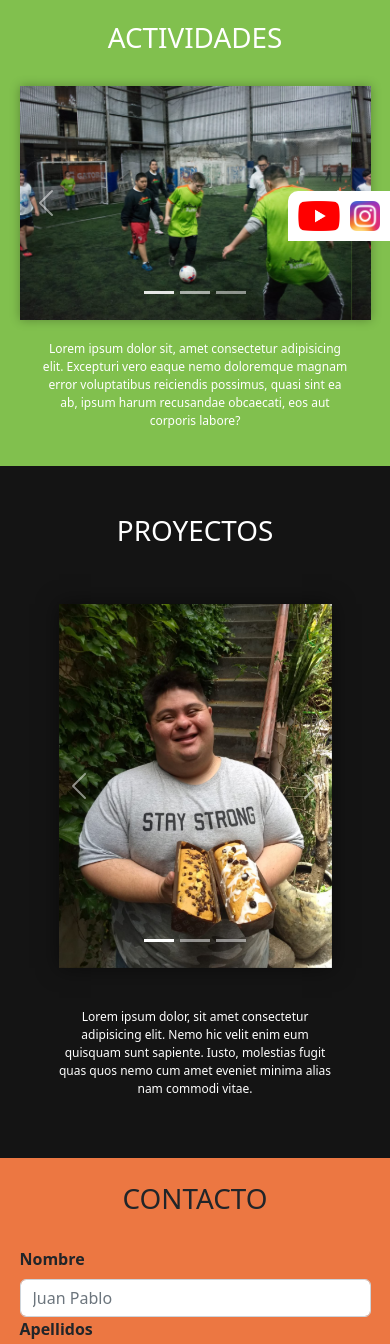
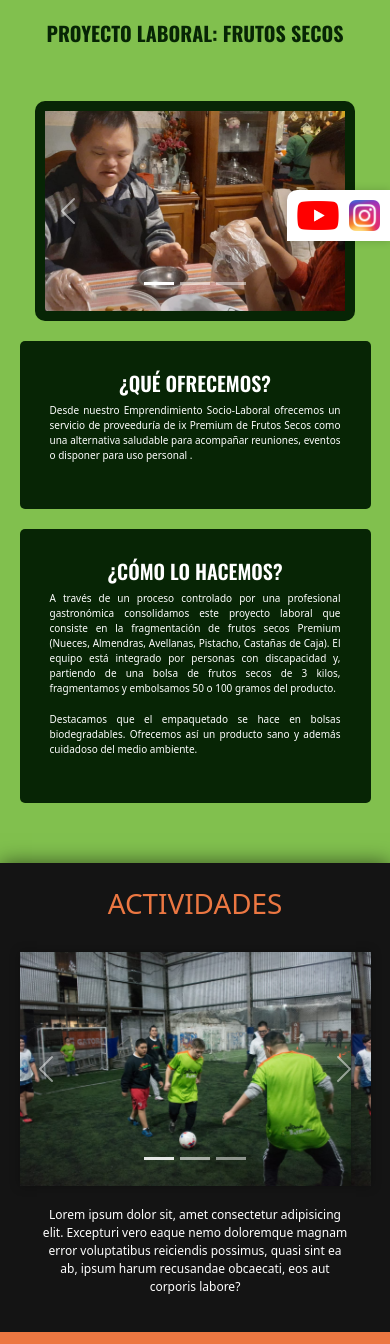
Before and after one commit to aleguztor/Saltando-Barreras, a plain HTML site: page index.html in a window 390 px wide. Shown: the part 603-1947 px from the top of the page. Drawn offline with nearby package versions, Linux system fonts and the light colour scheme.

Commit message:
Seccion frutos secos

```diff
--- a/css/style.css
+++ b/css/style.css
@@ -62,7 +62,7 @@ body{
     }
     .menu a{
 
-        font-size: 10px;
+        font-size: 15px;
     }
 }
 
@@ -72,15 +72,16 @@ body{
 
                 /*SECCION SALTANDO BARRERAS IMG*/
 
+
+
 .container-seccion{
+
     width: 100%;
-
-    background-image: url("../Multimedia/jugandofutbol.jpeg");
+    background-image: url("../Multimedia/Posibleportada.jpg");
     height: max-content;
     background-size: cover;
-
     background-attachment: fixed;
-   background-position-x: right;
+    background-position: center;
 }
 .texto-saltando{
     color: white;
@@ -104,9 +105,22 @@ body{
     font-size: 80px;
 }
 .texto-saltando p{
-    letter-spacing: 10px;
+    padding-top: 20px;
+    width: 80%;
     font-size: 20PX;
     font-family: 'Quicksand', sans-serif;
+}
+ .mision {
+
+   position: absolute;
+   margin-top: 550px;
+    width: 40%;
+    padding: 10px;
+    padding-bottom: 50px;
+    background-color: #7fc14d;
+    border-top-left-radius: 10px;
+    border-top-right-radius: 10px;
+
 }
 
 @media screen and (max-width: 550px){
@@ -117,7 +131,7 @@ body{
     }
     .texto-saltando p{
         font-size: 15px;
-        letter-spacing: 5px;
+
     }
 }
 
@@ -126,13 +140,15 @@ body{
                /*ACTIVIDADES*/
 
 #actividades{
-    background-color: #81c04e;
+    box-shadow: 0 0 20px rgba(0, 0, 0, 0.589);
+    background-color: rgb(20, 20, 20);
     color: white;
    padding-bottom: 20px;
 
 }
 
-.h1{
+#actividades .h1{
+    color: #ec7742;
     text-align: center;
 
 }
@@ -179,76 +195,170 @@ body{
 
 
 /**************************/
-/* PROYECTOS SECTION*/
+/* PROYECTOS FRUTOS SECOS*/
 
 #proyectos{
-    background-color: rgb(20, 20, 20);
+    box-shadow: 0 0 20px rgba(0, 0, 0, 0.589);
+    background-color: #81c04e;
     color: white;
     padding-bottom: 60px;
 
 }
+#proyectos .h1{
+    font-weight: 800;
+    color:  rgb(7, 37, 5);
+    text-align: center;
+    font-family: 'Oswald', sans-serif;
+}
+.tamano{
+    object-fit: cover;
+    width:500px;
+    height: 400px;
+
+}
+.tamano2{
+    object-fit: cover;
+    object-position: 0 -250px;
+    width:500px;
+    height: 400px;
+}
 .container-proyectos{
     display: flex;
 
+    text-align: center;
     align-items: center;
     margin: 0 auto;
-    height: fit-content;
-    width: 57%;
 
 
+    width: 90%;
+
 }
+
 .carrusel2{
+   margin-right: 10px;
+   padding: 10px;
+   background-color: rgb(7, 37, 5);
+   border-radius: 10px;
 
-    width: 1000px;
-    box-shadow: 0 0 20px rgba(0,0,0,0.5);
-    margin: 50px;
-    margin-top: 0;
-    margin-bottom: 0;
-    height: auto;
+}
+
+.text-frutos {
+    display: flex;
+
+   height: fit-content;
+    border-radius: 5px;
+    margin-left: 50px;
+
+}
+.ofrecer{
+    display: flex;
+    flex-direction: column;
+    justify-content: center;
+    align-items: center;
+    background-color: rgb(7, 37, 5);
+    padding: 30px;
+    border-radius: 5px;
+    margin-right: 10px;
+}
+.comohacemos{
+    display: flex;
+    flex-direction: column;
+    justify-content: center;
+    align-items: center;
+    background-color: rgb(7, 37, 5);
+    padding: 30px;
+    border-radius: 5px;
+    margin-left: 10px;
+
+}
+.container-proyectos h2{
+    font-family: 'Oswald', sans-serif;
+    font-weight: 600;
+    font-size: 30px;
+   ;
+}
+.text-frutos p{
+    text-align: justify;
+
+}
+@media screen and (max-width: 1500px){
+    .text-frutos{
+    flex-direction: column;
+
+    }
+    .ofrecer{
+        margin: 0;
+    }
+    .comohacemos{
+    margin: 0;
+    margin-top: 20px;
+    }
+
+}
+@media screen and (max-width: 1200px){
+    .container-proyectos{
+        flex-direction: column;
+    }
+    .ofrecer{
+        margin: 0;
+        margin-top: 20px;
+    }
+    .text-frutos{
+        margin: 0;
+    }
+    .carrusel2{
+        margin: 0;
+    }
+}
+@media screen and (max-width: 580px){
+    .tamano{
+        object-fit: cover;
+        width:300px;
+        height: 200px;
+
+    }
+    .tamano2{
+        object-fit: cover;
+        object-position: 0 -200px;
+        width:300px;
+        height: 200px;
+    }
+    .container-proyectos h2{
+        font-family: 'Oswald', sans-serif;
+        font-weight: 600;
+        font-size: 20px;
+       ;
+    }
+    .text-frutos p{
+        text-align: justify;
+        font-size: 10px;
+
+    }
+   #proyectos h1{
+    transition: 0.3s;
+    padding-left: 20px;
+    padding-right: 20px;
+        font-size: 20px;
+    }
+}
+@media screen and (max-width: 350px){
+
+
+    .tamano{
+        object-fit: cover;
+        width:100%;
+
+    }
+    .tamano2{
+        object-fit: cover;
+        object-position: 0 -200px;
+        width:100%;
+
+    }
+}
 
 
 
-}
-.container-proyectos p{
-    text-align: center;
-   margin:0;
-    padding-right:40px;
-
-
-
-
-}
-@media screen and (max-width: 1380px){
-    .container-proyectos{
-        width: 70%;
-        transition: 0.3s;
-    }
-    .carrusel2{
-        width: 100%;
-    }
-    .container-proyectos p{
-        width: 100%;
-    }
-}
-@media screen and (max-width: 700px){
-    .container-proyectos{
-        width: 70%;
-        transition: 0.3s;
-        flex-direction: column;
-    }
-    .carrusel2{
-        padding: 0;
-        margin: 0;
-        margin-right: 0;
-        margin-bottom: 40px;
-    }
-    .container-proyectos p{
-        width: 100%;
-        margin: 0;
-        padding: 0;
-        font-size: 12px;
-    }
-}
 
 
 /**************************/
@@ -271,9 +381,11 @@ body{
 
 
 }
-.formulario.btn{
+#contacto h1{
+    font-weight: 800;
+    text-align: center;
+}
 
-}
 .formulario .btn:hover{
     background-color: var(--verde);
     color: rgb(255, 255, 255);
@@ -299,6 +411,7 @@ footer{
 
 /**** REDES SOCIALES*/
 .redessociales{
+    box-shadow: 0 0 8px rgba(0, 0, 0, 0.178);
     position: fixed;
     display: flex;
 
@@ -313,7 +426,7 @@ footer{
 
 }
 .ig{
-    width: 30px;
+    width: 31px;
     margin: 5px;
     margin-right: 5px;
 }
--- a/index.html
+++ b/index.html
@@ -32,7 +32,7 @@
             <div class="menu">
             <a class="" href="#inicio">Inicio</a>
             <a class="" href="#actividades">Actividades</a>
-            <a class="" href="#proyectos">Proyectos</a>
+            <a class="" href="#proyectos">Proyecto laboral</a>
             <a class="" href="#contacto">Contacto</a>
             </div>
         </div>
@@ -43,13 +43,80 @@
         <div class="container-seccion" id="inicio">
             <div class="texto-saltando">
             <h2>SALTANDO BARRERAS</h2>
-            <p>Porque nada nos para</p>
+            <p>Somos una Asociación Civil sin fines de lucro que,
+                a través de diferentes talleres y actividades,
+                ofrecemos herramientas y recursos para contribuir
+                al desarrollo de la autonomía personal y a la independencia
+                 económica de personas con discapacidad intelectual.
+            </p>
+            <!-- <p class="mision"> <strong>MISIÓN: </strong>Fomentar la inclusión social y laboral de personas con discapacidad intelectual. </p> -->
             </div>
 
 
         </div>
+
+
     </div>
 
+        <!-- PROYECTOS FRUTOS SECOS -->
+
+    <section id="proyectos">
+
+        <br>
+
+        <h1 class="h1"> PROYECTO LABORAL: FRUTOS SECOS</h1>
+        <br>
+        <br>
+        <div class="container-proyectos">
+        <div class="carrusel2">
+            <div id="carouselId2" class="carousel slide" data-bs-ride="carousel2">
+                <ol class="carousel-indicators">
+                    <li data-bs-target="#carouselId2" data-bs-slide-to="0" class="active" aria-current="true" aria-label="fourth slide"></li>
+                    <li data-bs-target="#carouselId2" data-bs-slide-to="1" aria-label="fiveth slide"></li>
+                    <li data-bs-target="#carouselId2" data-bs-slide-to="2" aria-label="sixth slide"></li>
+                </ol>
+                <div class="carousel-inner" role="listbox">
+                    <div class="carousel-item active">
+                        <img src="Multimedia/proyecto1.jpg" alt="fourth slide " class="tamano">
+                    </div>
+                    <div class="carousel-item">
+                        <img src="Multimedia/proyecto2.jpg" alt="fiveth slide" class="tamano2">
+                    </div>
+                    <div class="carousel-item">
+                        <img src="Multimedia/proyecto3.jpg" alt="sixth slide" class="tamano">
+                    </div>
+                </div>
+                <button class="carousel-control-prev" type="button" data-bs-target="#carouselId2" data-bs-slide="prev">
+                    <span class="carousel-control-prev-icon" aria-hidden="true"></span>
+                    <span class="visually-hidden">Previous</span>
+                </button>
+                <button class="carousel-control-next" type="button" data-bs-target="#carouselId2" data-bs-slide="next">
+                    <span class="carousel-control-next-icon" aria-hidden="true"></span>
+                    <span class="visually-hidden">Next</span>
+                </button>
+            </div>
+        </div>
+        <div class="text-frutos">
+            <div class="ofrecer">
+        <h2>¿QUÉ OFRECEMOS?</h2>
+        <p>Desde nuestro Emprendimiento Socio-Laboral
+            ofrecemos un servicio de proveeduría de
+            ix Premium de Frutos Secos como una alternativa
+            saludable para acompañar reuniones, eventos o disponer
+            para uso personal .
+        </p>
+     </div>
+     <div class="comohacemos">
+        <h2>¿CÓMO LO HACEMOS? </h2>
+       <p> A través de un proceso controlado por una profesional gastronómica consolidamos este proyecto laboral
+        que consiste en la fragmentación de frutos secos Premium (Nueces, Almendras, Avellanas, Pistacho, Castañas de Caja).
+        El equipo está integrado por personas con discapacidad y, partiendo de una bolsa de frutos secos de 3 kilos, fragmentamos y embolsamos 50 o 100 gramos del producto.
+        </p>
+        <p>Destacamos que el empaquetado se hace en bolsas biodegradables. Ofrecemos así un producto sano y además cuidadoso del medio ambiente.</p>
+        </div>
+        </div>
+    </div>
+    </section>
 
 <!-- ACTIVIDADES SECCION -->
 
@@ -108,51 +175,9 @@
 
 </section>
 
-    <!-- PROYECTOS SECCION -->
 
-    <section id="proyectos">
 
-        <br>
-        <br>
-        <h1 class="h1">PROYECTOS</h1>
-        <br>
-        <br>
-        <div class="container-proyectos">
-        <div class="carrusel2">
-            <div id="carouselId2" class="carousel slide" data-bs-ride="carousel2">
-                <ol class="carousel-indicators">
-                    <li data-bs-target="#carouselId2" data-bs-slide-to="0" class="active" aria-current="true" aria-label="fourth slide"></li>
-                    <li data-bs-target="#carouselId2" data-bs-slide-to="1" aria-label="fiveth slide"></li>
-                    <li data-bs-target="#carouselId2" data-bs-slide-to="2" aria-label="sixth slide"></li>
-                </ol>
-                <div class="carousel-inner" role="listbox">
-                    <div class="carousel-item active">
-                        <img src="Multimedia/Persona-bizcocho.jpeg" alt="fourth slide " class="w-100 d-block">
-                    </div>
-                    <div class="carousel-item">
-                        <img src="Multimedia/Persona-bizcocho.jpeg" alt="fiveth slide" class="w-100 d-block">
-                    </div>
-                    <div class="carousel-item">
-                        <img src="Multimedia/Persona-bizcocho.jpeg" alt="sixth slide" class="w-100 d-block">
-                    </div>
-                </div>
-                <button class="carousel-control-prev" type="button" data-bs-target="#carouselId2" data-bs-slide="prev">
-                    <span class="carousel-control-prev-icon" aria-hidden="true"></span>
-                    <span class="visually-hidden">Previous</span>
-                </button>
-                <button class="carousel-control-next" type="button" data-bs-target="#carouselId2" data-bs-slide="next">
-                    <span class="carousel-control-next-icon" aria-hidden="true"></span>
-                    <span class="visually-hidden">Next</span>
-                </button>
-            </div>
-        </div>
-        <p>Lorem ipsum dolor, sit amet consectetur adipisicing elit.
-             Nemo hic velit enim eum quisquam sunt sapiente. Iusto,
-             molestias fugit quas quos nemo cum amet eveniet minima
-              alias nam commodi vitae.
-            </p>
-    </div>
-    </section>
+<!-- CONTACTO SECCION -->
 
 
     <section id="contacto">
```
Also changed, not shown: Multimedia/proyecto1.jpg (added), 5 other files. Lines whose indentation alone changed are shown as unchanged.
